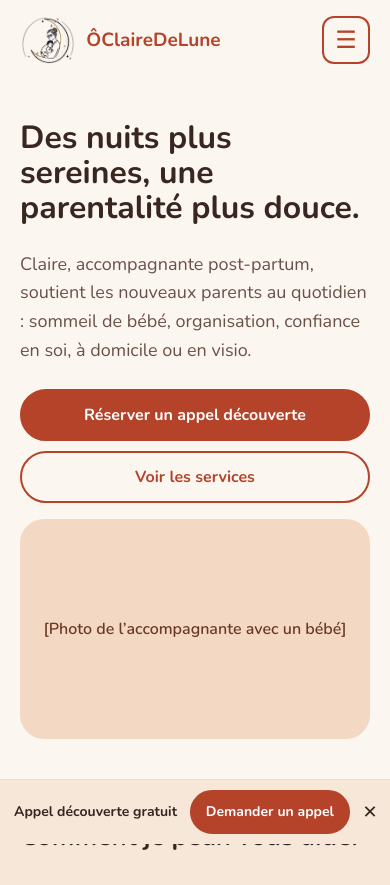
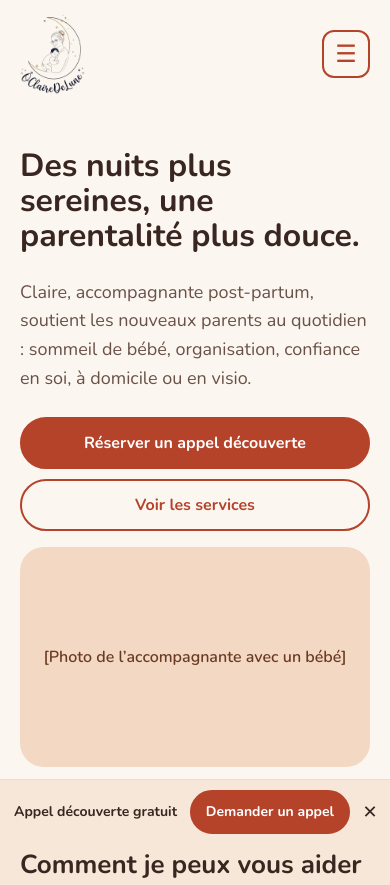
Before and after one commit to quentinh44/site_claire, a plain HTML site: page index.html in a window 390 px wide. Shown: the top 885 px of the page. Drawn offline with nearby package versions, Linux system fonts and the light colour scheme.

Commit message:
maj logo + logo dark

```diff
--- a/assets/style.css
+++ b/assets/style.css
@@ -596,21 +596,15 @@ select {
 .logo {
   display: inline-flex;
   align-items: center;
-  gap: 10px;
   text-decoration: none;
 }
 .logo img {
-  height: 72px;
+  display: block;
+  height: 112px;
   width: auto;
-  padding: 2px;
-  background: #fbf6f0; /* invisible en mode clair, évite que le bleu marine disparaisse en mode sombre */
-  border-radius: 14px;
 }
 @media (max-width: 760px) {
   .logo img {
-    height: 52px;
-  }
-  .logo b {
-    font-size: 19px;
+    height: 80px;
   }
 }
--- a/index.html
+++ b/index.html
@@ -47,14 +47,16 @@
   <body>
     <div class="w">
       <div class="nav">
-        <a href="index.html" class="logo" aria-label="ÔClaireDeLune, accueil"
-          ><img
-            src="assets/img/logo-emblem.png"
-            alt=""
-            width="78"
-            height="72"
-          /><b>ÔClaireDeLune</b></a
-        ><button
+        <a href="index.html" class="logo"
+  ><picture
+    ><source
+      srcset="assets/img/logo-dark.png"
+      media="(prefers-color-scheme: dark)" /><img
+      src="assets/img/logo.png"
+      alt="ÔClaireDeLune, accueil"
+      width="92"
+      height="112" /></picture
+></a><button
           class="burger"
           type="button"
           aria-label="Menu"
```
Also changed, not shown: contact.html (+10 -7 lines), faq.html (+10 -7 lines), mentions-legales.html (+10 -7 lines), qui-suis-je.html (+10 -7 lines), reservation.html (+10 -7 lines), services.html (+10 -7 lines), temoignages.html (+10 -7 lines), assets/img/OClaireDeLune_logo.jpg, assets/img/OClaireDeLune_logo_color.jpg (added), assets/img/apple-touch-icon.png, assets/img/favicon-64.png, assets/img/logo-dark.png (added), assets/img/logo-emblem.png (deleted), assets/img/logo-oclairedelune.png (deleted), 2 more files.
